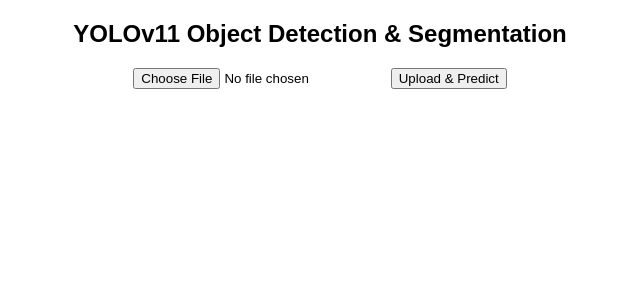
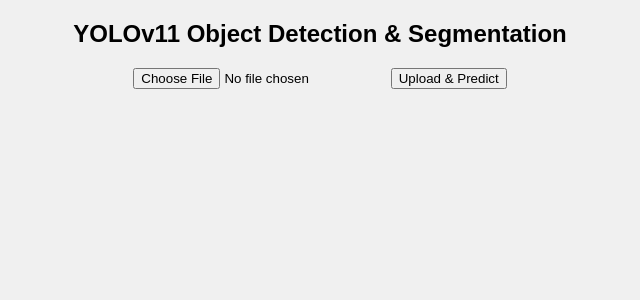
Before and after one commit to vedantchavan004/Image-Segmentation-AWS-MLOps, a FastAPI app: page / in a window 1280 px wide. Shown: the top 300 px of the page, without its empty margins (320-960 px from the left). Run offline with FastAPI, Linux system fonts and the light colour scheme; parts of the project's set-up code (start-up, migrations or seed data) failed here and were passed over.

Commit message:
Test GitHub Actions auto-deployment

```diff
--- a/templates/index.html
+++ b/templates/index.html
@@ -10,6 +10,7 @@
             font-family: Arial, sans-serif;
             text-align: center;
             margin: 20px;
+            background-color: #f0f0f0; /* Added gray background color */
         }
         #result-container {
             margin-top: 20px;
```
